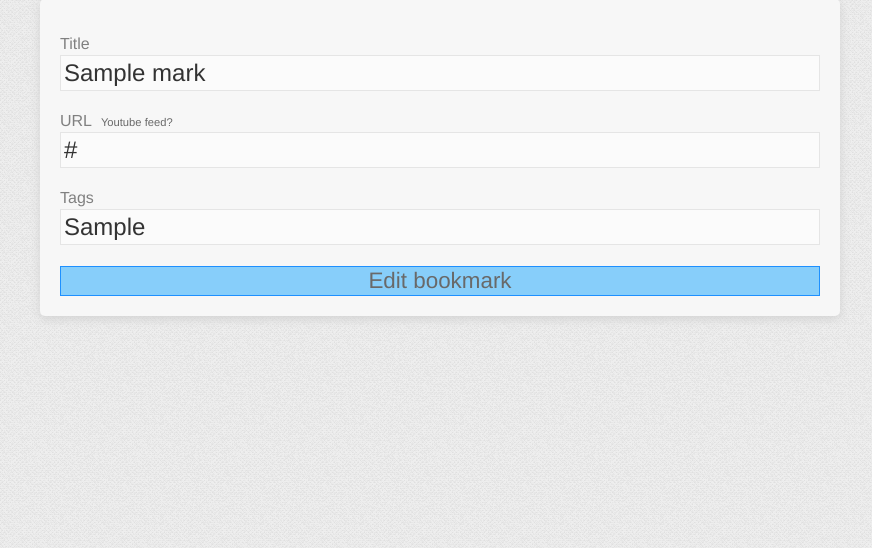
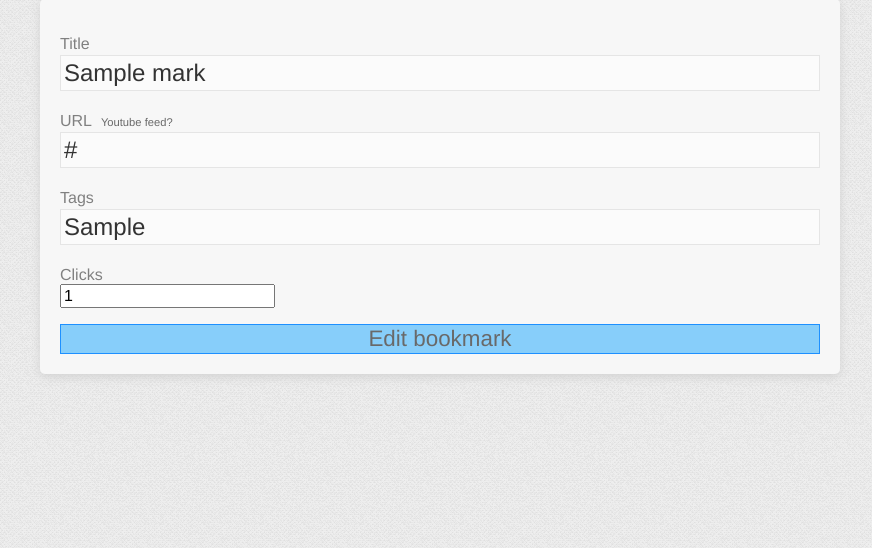
Before and after one commit to plastboks/Flaskmarks, a Flask app: page /mark/edit/1 in a window 1280 px wide. Shown: the part 148-696 px from the top of the page, without its empty margins (200-1072 px from the left). Run offline with Flask 2, Linux system fonts and the light colour scheme; a user stored in the database is signed in; tables that the repository leaves empty hold one stand-in row (values such as "Sample post").

Commit message:
edit clicks for marks
Signed-off-by: Alexander Skjolden <alex@plastboks.net>

```diff
--- a/flaskmarks/forms/mark.py
+++ b/flaskmarks/forms/mark.py
@@ -11,6 +11,7 @@ from wtforms import (
     RadioField,
     validators,
     HiddenField,
+    IntegerField,
 )
 
 
@@ -31,3 +32,4 @@ class MarkForm(Form):
     tags = TextField('Tags',
                      [validators.Length(min=0, max=255)],
                      filters=[strip_filter])
+    clicks = IntegerField('Clicks')
--- a/flaskmarks/templates/mark/edit.html
+++ b/flaskmarks/templates/mark/edit.html
@@ -25,6 +25,13 @@
       {{ form.tags.label('Tags') }} <br />
       {{ form.tags(size=20) }}
     </p>
+    <p>
+      {% for error in form.clicks.errors %}
+        {{ error }} <br />
+      {% endfor %}
+      {{ form.clicks.label('Clicks') }} <br />
+      {{ form.clicks(size=20) }}
+    </p>
       <input type="submit" value="Edit bookmark" />
   </form>
 </section>
```
